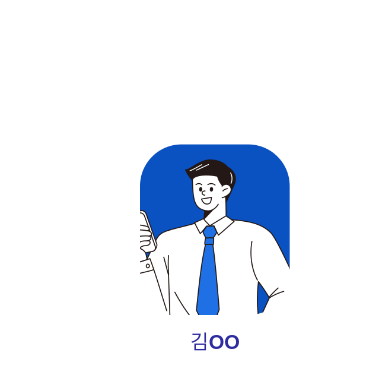
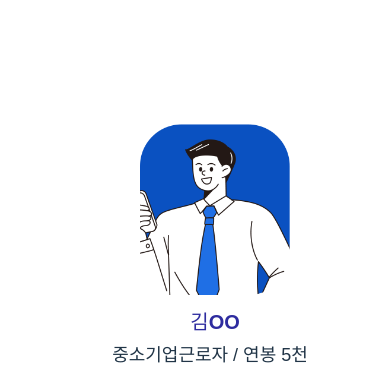
Before and after one commit to tara794600-bot/ziwon, a React (Vite) app: page / in a window 390 px wide. Shown: the part 960-1325 px from the top of the page. Built offline with nearby package versions, Linux system fonts and the light colour scheme.

Commit message:
Update App.css

```diff
--- a/src/App.css
+++ b/src/App.css
@@ -600,7 +600,7 @@ font-size: 10px;
   .인간{
     height:auto;
     width: 150px;
-    margin-top: -30px;
+    margin-top: -50px;
   }
 
   .단{
@@ -624,7 +624,7 @@ margin-left: 15px;
   }
 
    .채무{
-font-size: 30px;
+font-size: 28px;
   font-weight: 800;
  margin-bottom: 9px;
    }
```
